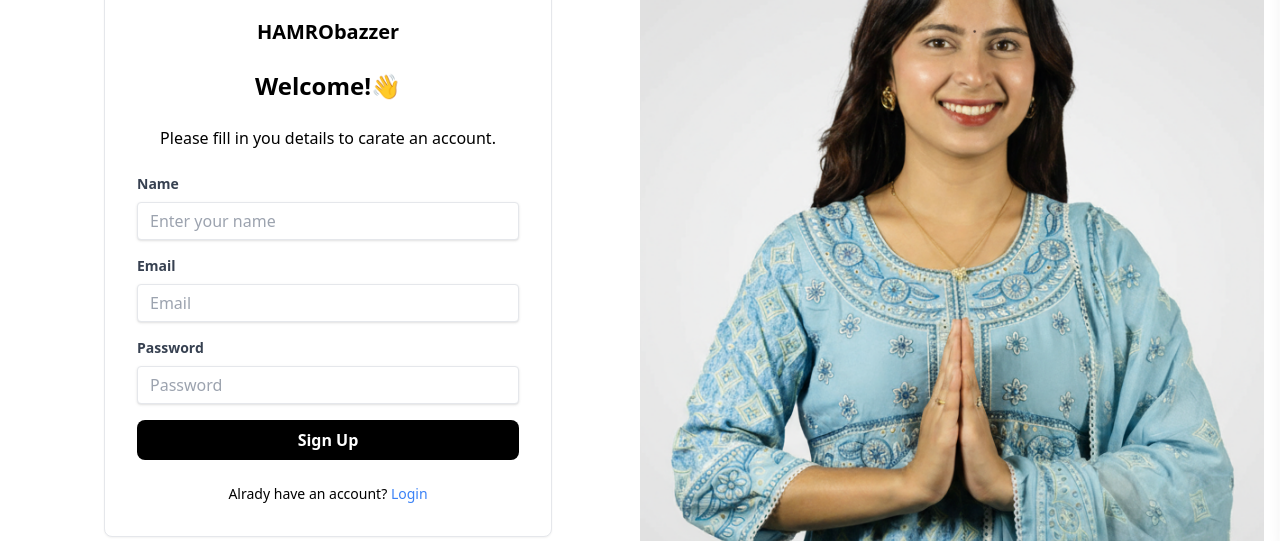
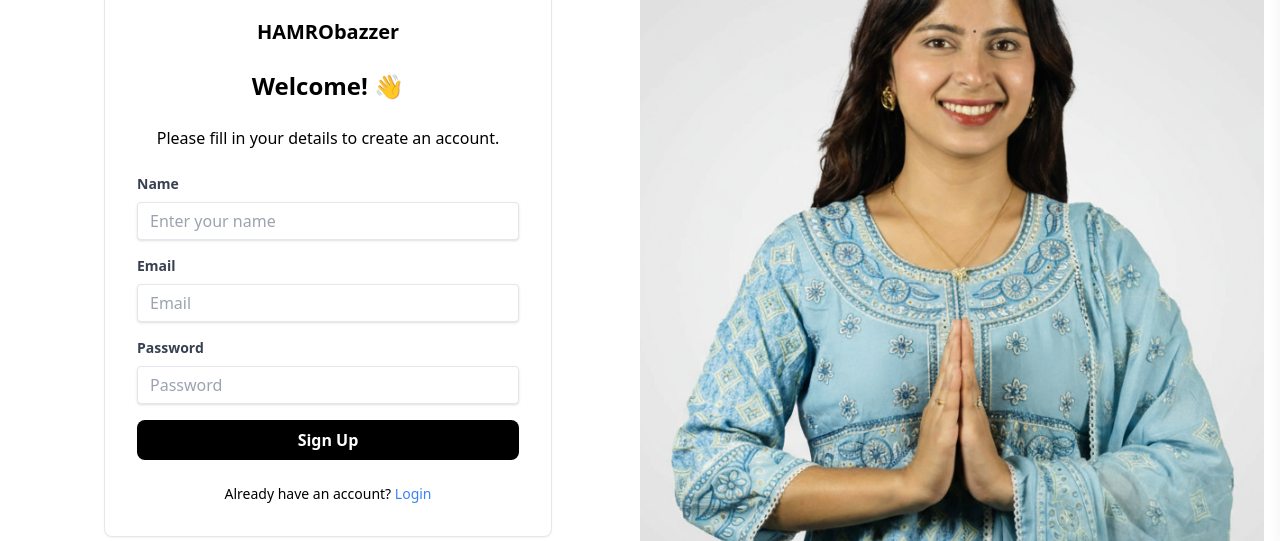
Before and after one commit to LowkeyGUY4444/HAMRObazzer, a React (Create React App) app in the folder frontend/: page /register in a window 1280 px wide. Shown: the part 259-800 px from the top of the page. Built offline with nearby package versions, Linux system fonts and the light colour scheme; no server answers.

Commit message:
login issue fixed with the issue of currency conversion in my order page

```diff
--- a/frontend/src/pages/Register.jsx
+++ b/frontend/src/pages/Register.jsx
@@ -1,48 +1,41 @@
-import React, { useEffect } from 'react'
-import { useState } from 'react';
-import { Link,  useLocation, useNavigate } from 'react-router-dom';
+import React, { useEffect, useState } from 'react';
+import { Link, useLocation, useNavigate } from 'react-router-dom';
+import { useDispatch, useSelector } from 'react-redux';
 import register from '../assets/login.jpg';
-import {registerUser} from '../redux/slices/authSlice';
-import { useDispatch, useSelector } from 'react-redux';
+import { registerUser } from '../redux/slices/authSlice';
 import { mergeCart } from '../redux/slices/cartSlice';
 
-
 const Register = () => {
-
-
-
     const [name, setName] = useState('');
     const [email, setEmail] = useState('');
     const [password, setPassword] = useState('');
-    // const [error, setError] = useState('');
-    // const [loading, setLoading]
 
     const dispatch = useDispatch();
     const navigate = useNavigate();
-    const location= useLocation();
-    const{user, guestId}= useSelector((state)=>state.auth);
-    const{cart}= useSelector((state)=>state.cart);
+    const location = useLocation();
 
-    //get redirect parameter and check if its checkout or something
-    const redirect = new URLSearchParams(location.search).get("redirect")||"/";
-    const isCheckoutRedirect= redirect.includes("checkout");
+    // Extract user, guestId, loading, error from Redux
+    const { user, guestId, loading, error } = useSelector((state) => state.auth);
+    const { cart } = useSelector((state) => state.cart);
 
-    useEffect(()=>{
-        if(user){
-            if(cart?.product?.length>0 && guestId){
-                dispatch(mergeCart({guestId,user})).then(()=>{
+    // Get redirect parameter
+    const redirect = new URLSearchParams(location.search).get("redirect") || "/";
+    const isCheckoutRedirect = redirect.includes("checkout");
+
+    useEffect(() => {
+        if (user) {
+            if (cart?.product?.length > 0 && guestId) {
+                dispatch(mergeCart({ guestId, user })).then(() => {
                     navigate(isCheckoutRedirect ? "/checkout" : "/");
-                })
-            }else{
+                });
+            } else {
                 navigate(isCheckoutRedirect ? "/checkout" : "/");
             }
         }
-    }, [user, guestId, cart, navigate, isCheckoutRedirect, dispatch])
+    }, [user, guestId, cart, navigate, isCheckoutRedirect, dispatch]);
 
-
-    const handleSubmit = async (e) => {
+    const handleSubmit = (e) => {
         e.preventDefault();
-        //console.log('User registered', { name, email, password });
         dispatch(registerUser({ name, email, password }));
     };
 
@@ -53,54 +46,188 @@ const Register = () => {
                     <div className='mb-6 justify-center flex'>
                         <h2 className='text-xl font-bold'>HAMRObazzer</h2>
                     </div>
-                <h2 className='text-2xl font-bold mb-6 text-center'>Welcome!👋</h2>
-                <p className='text-center mb-6'>Please fill in you details to carate an account.</p>
+
+                    <h2 className='text-2xl font-bold mb-6 text-center'>Welcome! 👋</h2>
+                    <p className='text-center mb-6'>Please fill in your details to create an account.</p>
+
+                    {/* 🔥 ERROR MESSAGE DISPLAY */}
+                    {error && (
+                        <p className="text-red-500 text-center mb-4 font-medium">
+                            {error}
+                        </p>
+                    )}
+
                     <div className='mb-4'>
                         <label className='block text-gray-700 text-sm font-bold mb-2'>Name</label>
-                    <input type='text'
+                        <input
+                            type='text'
                             placeholder='Enter your name'
                             onChange={(e) => setName(e.target.value)}
                             className='shadow appearance-none border rounded w-full py-2 px-3 text-gray-700 leading-tight'
                             required
                         />
                     </div>
+
                     <div className='mb-4'>
                         <label className='block text-gray-700 text-sm font-bold mb-2'>Email</label>
-                        <input type='email'
+                        <input
+                            type='email'
                             placeholder='Email'
                             onChange={(e) => setEmail(e.target.value)}
                             className='shadow appearance-none border rounded w-full py-2 px-3 text-gray-700 leading-tight'
                             required
                         />
                     </div>
+
                     <div className='mb-4'>
                         <label className='block text-gray-700 text-sm font-bold mb-2'>Password</label>
-                        <input type='password'
+                        <input
+                            type='password'
                             placeholder='Password'
                             onChange={(e) => setPassword(e.target.value)}
                             className='shadow appearance-none border rounded w-full py-2 px-3 text-gray-700 leading-tight'
                             required
                         />
                     </div>
+
                     <button
                         type='submit'
-                className='w-full bg-black text-white p-2 rounded-lg font-semibold hover:bg-gray-900
-                transition'>Sign Up</button>
+                        className='w-full bg-black text-white p-2 rounded-lg font-semibold hover:bg-gray-900 transition'
+                        disabled={loading}
+                    >
+                        {loading ? "Signing Up..." : "Sign Up"}
+                    </button>
 
-                <p className='mt-6 text-center text-sm'>Alrady have an account?{" "}
-                    <Link to={`/login?redirect=${encodeURIComponent(redirect)}`} className='text-blue-500 hover:underline transition'>Login</Link>
+                    <p className='mt-6 text-center text-sm'>
+                        Already have an account?{" "}
+                        <Link
+                            to={`/login?redirect=${encodeURIComponent(redirect)}`}
+                            className='text-blue-500 hover:underline transition'
+                        >
+                            Login
+                        </Link>
                     </p>
-
                 </form>
             </div>
+
             <div className='hidden md:block w-1/2 bg-gray-800'>
                 <div className='h-full flex flex-col justify-center items-center'>
-                <img className=' h-[750px] w-full object-cover' src={register} alt='login banner'></img>
+                    <img
+                        className='h-[750px] w-full object-cover'
+                        src={register}
+                        alt='register banner'
+                    />
                 </div>
             </div>
+        </div>
+    );
+};
 
-    </div>
-  )
-}
+export default Register;
 
-export default Register
+// import React, { useEffect } from 'react'
+// import { useState } from 'react';
+// import { Link,  useLocation, useNavigate } from 'react-router-dom';
+// import register from '../assets/login.jpg';
+// import {registerUser} from '../redux/slices/authSlice';
+// import { useDispatch, useSelector } from 'react-redux';
+// import { mergeCart } from '../redux/slices/cartSlice';
+
+
+// const Register = () => {
+
+
+
+//     const [name, setName] = useState('');
+//     const [email, setEmail] = useState('');
+//     const [password, setPassword] = useState('');
+//     // const [error, setError] = useState('');
+//     // const [loading, setLoading]
+
+//     const dispatch = useDispatch();
+//     const navigate = useNavigate();
+//     const location= useLocation();
+//     const{user, guestId}= useSelector((state)=>state.auth);
+//     const{cart}= useSelector((state)=>state.cart);
+
+//     //get redirect parameter and check if its checkout or something
+//     const redirect = new URLSearchParams(location.search).get("redirect")||"/";
+//     const isCheckoutRedirect= redirect.includes("checkout");
+
+//     useEffect(()=>{
+//         if(user){
+//             if(cart?.product?.length>0 && guestId){
+//                 dispatch(mergeCart({guestId,user})).then(()=>{
+//                     navigate(isCheckoutRedirect ? "/checkout" : "/");
+//                 })
+//             }else{
+//                 navigate(isCheckoutRedirect ? "/checkout" : "/");
+//             }
+//         }
+//     }, [user, guestId, cart, navigate, isCheckoutRedirect, dispatch])
+
+
+//     const handleSubmit = async (e) => {
+//         e.preventDefault();
+//         //console.log('User registered', { name, email, password });
+//         dispatch(registerUser({ name, email, password }));
+//     };
+
+//   return (
+//     <div className='flex'>
+//         <div className='w-full md:w-1/2 flex flex-col justify-center items-center p-8 md:p-12'>
+//             <form onSubmit={handleSubmit} className='w-full max-w-md bg-white p-8 rounded-lg shadow-sm border'>
+//                 <div className='mb-6 justify-center flex'>
+//                     <h2 className='text-xl font-bold'>HAMRObazzer</h2>
+//                 </div>
+//                 <h2 className='text-2xl font-bold mb-6 text-center'>Welcome!👋</h2>
+//                 <p className='text-center mb-6'>Please fill in you details to carate an account.</p>
+//                 <div className='mb-4'>
+//                     <label className='block text-gray-700 text-sm font-bold mb-2'>Name</label>
+//                     <input type='text'
+//                         placeholder='Enter your name'
+//                         onChange={(e) => setName(e.target.value)}
+//                         className='shadow appearance-none border rounded w-full py-2 px-3 text-gray-700 leading-tight'
+//                         required
+//                     />
+//                 </div>
+//                 <div className='mb-4'>
+//                     <label className='block text-gray-700 text-sm font-bold mb-2'>Email</label>
+//                         <input type='email'
+//                         placeholder='Email'
+//                         onChange={(e) => setEmail(e.target.value)}
+//                         className='shadow appearance-none border rounded w-full py-2 px-3 text-gray-700 leading-tight'
+//                         required
+//                         />
+//                 </div>
+//                 <div className='mb-4'>
+//                     <label className='block text-gray-700 text-sm font-bold mb-2'>Password</label>
+//                         <input type='password'
+//                         placeholder='Password'
+//                         onChange={(e) => setPassword(e.target.value)}
+//                         className='shadow appearance-none border rounded w-full py-2 px-3 text-gray-700 leading-tight'
+//                         required
+//                         />
+//                 </div>
+//                 <button
+//                 type='submit'
+//                 className='w-full bg-black text-white p-2 rounded-lg font-semibold hover:bg-gray-900
+//                 transition'>Sign Up</button>
+
+//                 <p className='mt-6 text-center text-sm'>Alrady have an account?{" "}
+//                     <Link to={`/login?redirect=${encodeURIComponent(redirect)}`} className='text-blue-500 hover:underline transition'>Login</Link>
+//                 </p>
+
+//             </form>
+//         </div>
+//         <div className='hidden md:block w-1/2 bg-gray-800'>
+//             <div className='h-full flex flex-col justify-center items-center'>
+//                 <img className=' h-[750px] w-full object-cover' src={register} alt='login banner'></img>
+//             </div>
+//         </div>
+
+//     </div>
+//   )
+// }
+
+// export default Register
```
Lines whose indentation alone changed are shown as unchanged.
